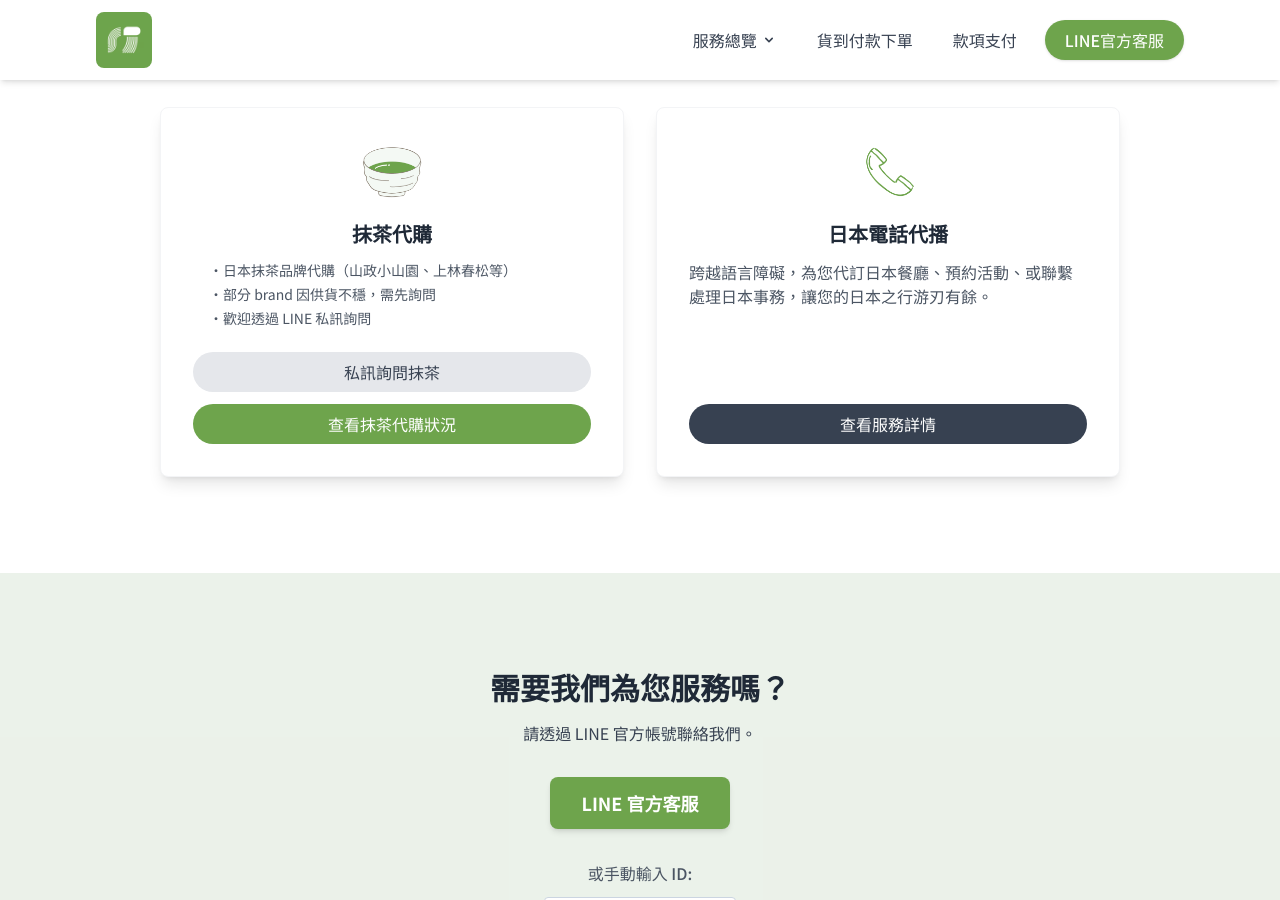
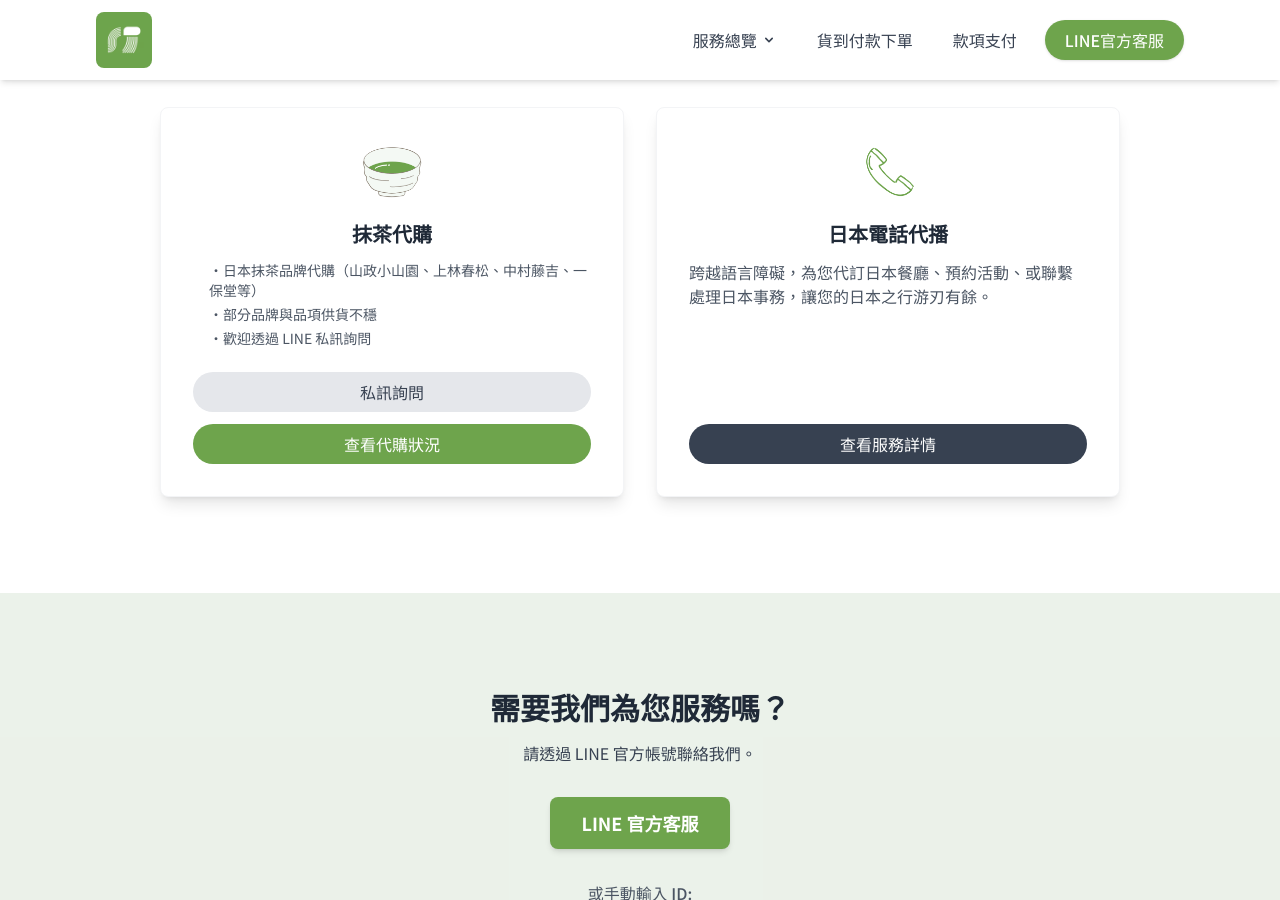
Before and after one commit to keicha2025/keicha2025, a Jekyll site: the page built from index.html, in a window 1280 px wide and 900 px high, scrolled down 1550 px. Built offline with Jekyll 4.4.1, drawn with Linux system fonts in a browser that asks for light colours; nearby versions of some CDN libraries; some web fonts are replaced.

Commit message:
Update index.html

```diff
--- a/index.html
+++ b/index.html
@@ -107,17 +107,17 @@ keywords: KEICHA, 日本茶, 日本代購, 抹茶, 抹茶代購, 上林春松,
                     <h3 class="text-xl font-semibold mb-3">抹茶代購</h3>
 
                     <ul class="text-gray-600 mb-6 text-left text-sm space-y-1 pl-4 flex-grow">
-                        <li>・日本抹茶品牌代購（山政小山園、上林春松等）</li>
-                        <li>・部分 brand 因供貨不穩，需先詢問</li>
+                        <li>・日本抹茶品牌代購（山政小山園、上林春松、中村藤吉、一保堂等）</li>
+                        <li>・部分品牌與品項供貨不穩</li>
                         <li>・歡迎透過 LINE 私訊詢問</li>
                     </ul>
 
                     <div class="mt-auto flex flex-col gap-3">
                         <a href="https://lin.ee/QJU5mUO" target="_blank" rel="noopener noreferrer" class="inline-block bg-gray-200 text-gray-700 px-6 py-2 rounded-full font-medium hover:bg-opacity-90 transition duration-300">
-                            私訊詢問抹茶
+                            私訊詢問
                         </a>
                         <a href="{{ site.baseurl }}/maccha.html" class="inline-block bg-brandGreen text-white px-6 py-2 rounded-full font-medium hover:bg-gray-300 transition duration-300">
-                            查看抹茶代購狀況
+                            查看代購狀況
                         </a>
                     </div>
                 </div>
```
